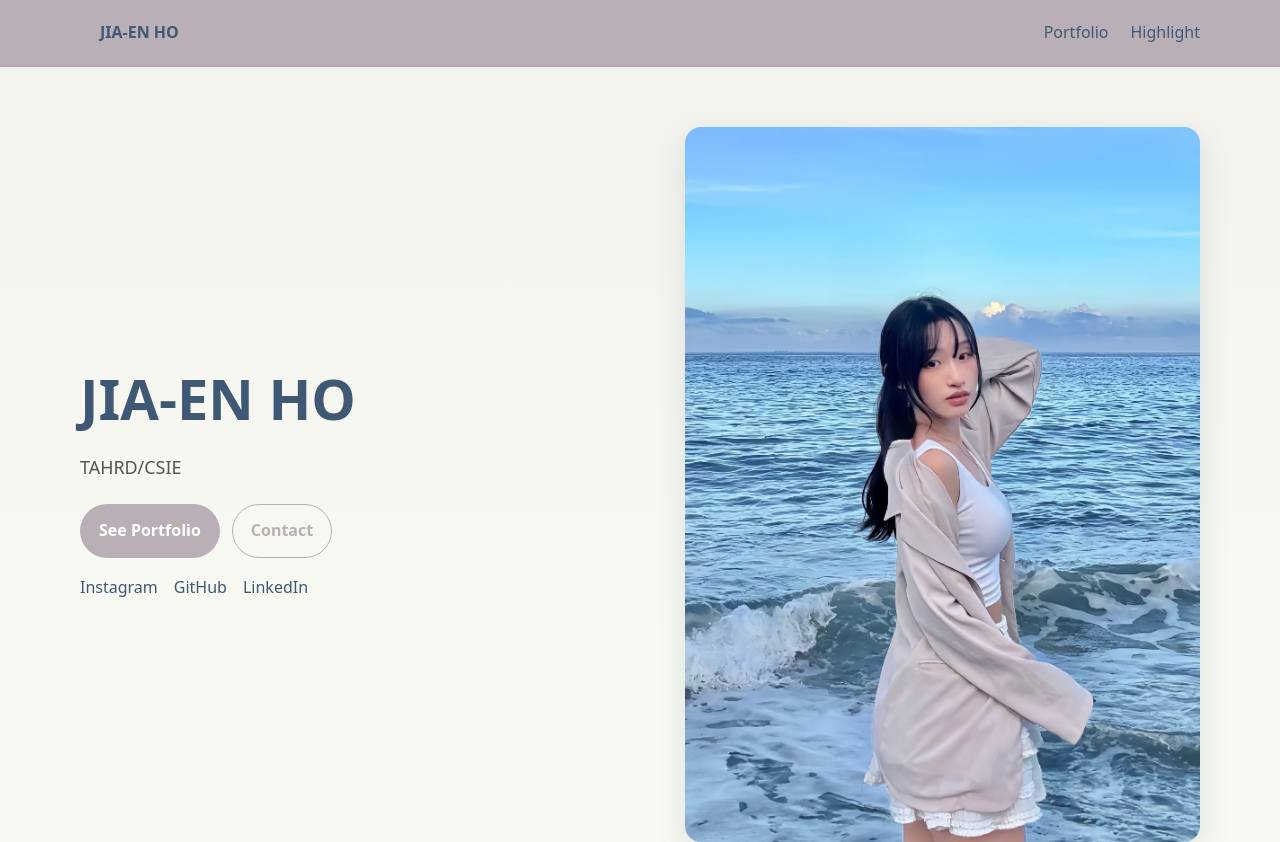
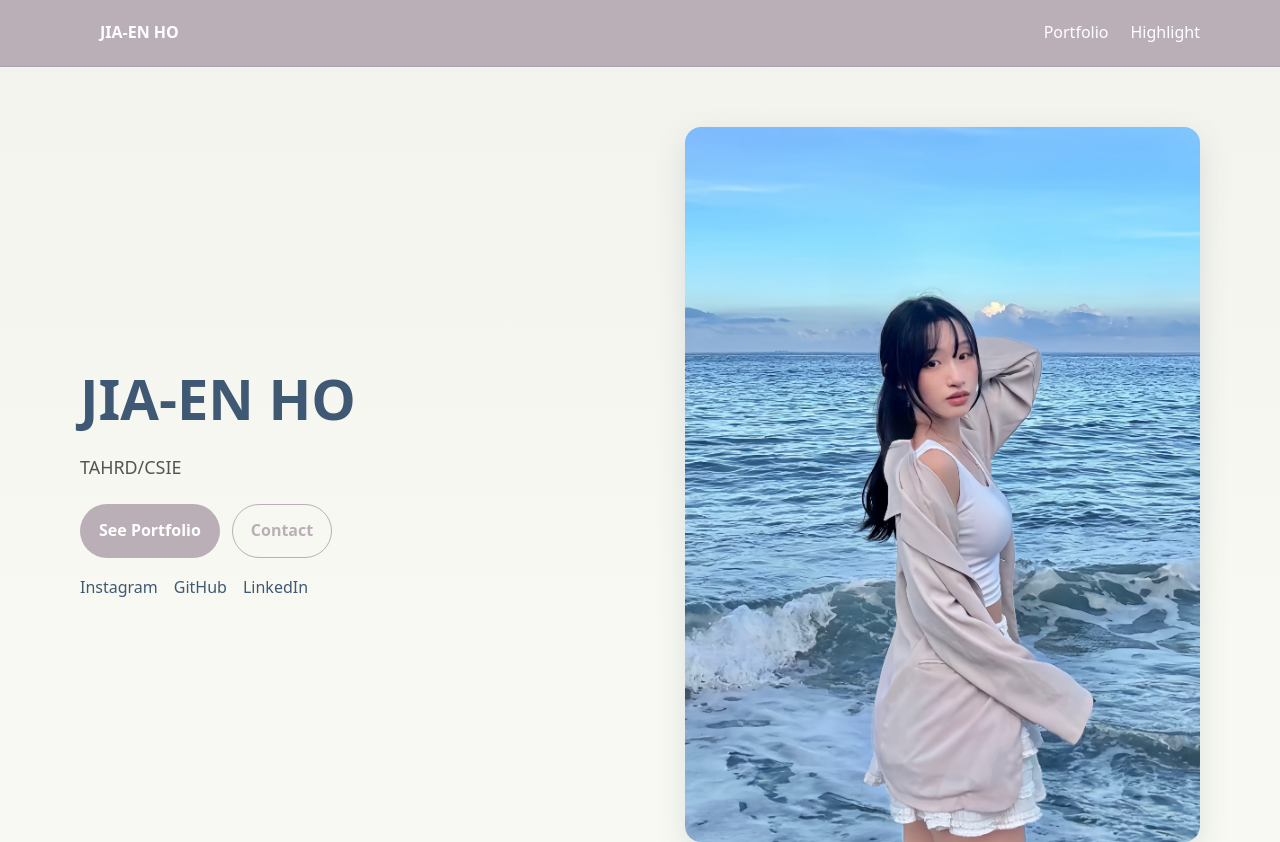
Before and after one commit to 41371103hjnh/final-2, a plain HTML site: page index.html in a window 1280 px wide. Shown: the top 842 px of the page. Drawn offline with Linux system fonts and the light colour scheme.

Commit message:
Update styles.css

```diff
--- a/styles.css
+++ b/styles.css
@@ -185,3 +185,4 @@ h3{font-size:var(--h3);margin:var(--space-2) 0 var(--space-1)}
 body.page-highlight .section {
   padding: 32px 0; /* 原本 64px → 一半 */
 }
+.site-header a { color:#fff; } /* 讓文字改成白色比較清楚 */
```
